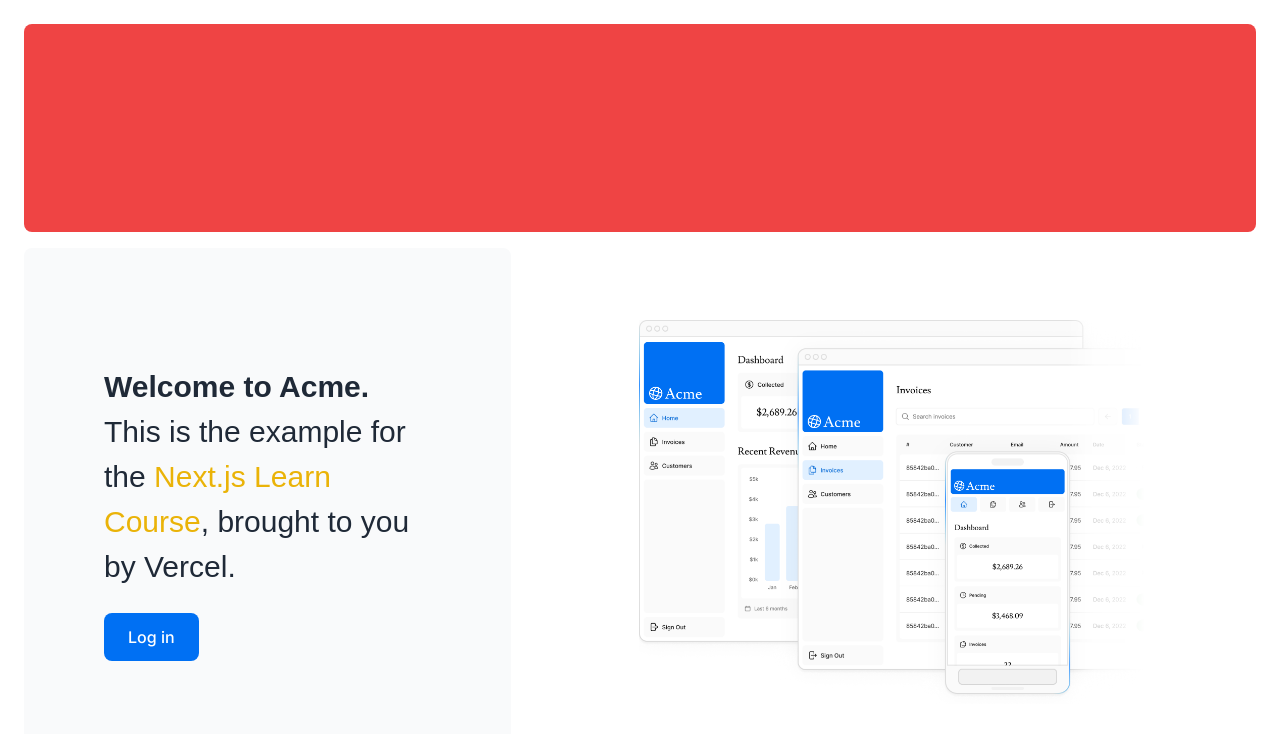
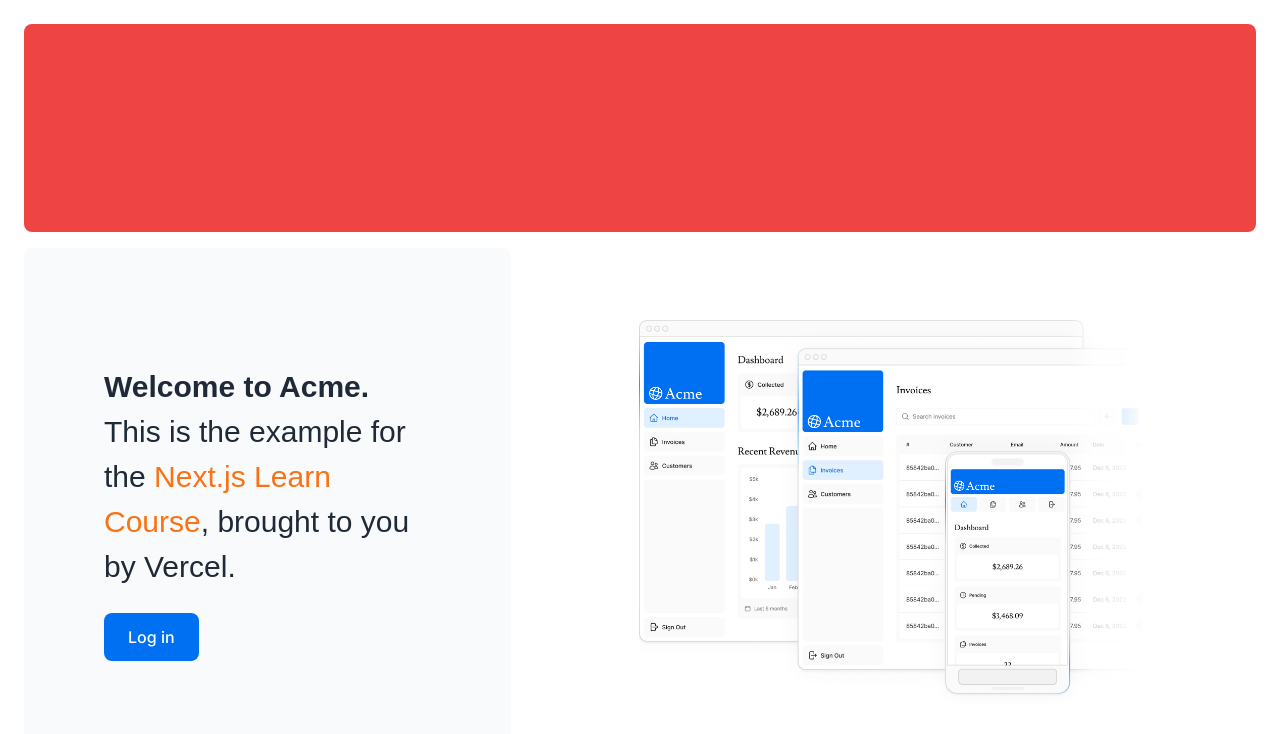
Before and after one commit to ces-tuanbui/lost_pixel_test_1, a Next.js app: page / in a window 1280 px wide. Shown: the top 734 px of the page. Built offline with nearby package versions, Linux system fonts and the light colour scheme; a web font is replaced by a local one.

Commit message:
commit B_21

```diff
--- a/app/page.tsx
+++ b/app/page.tsx
@@ -15,7 +15,7 @@ export default function Page() {
             className={`${lusitana.className} text-xl text-gray-800 md:text-3xl md:leading-normal`}
           >
             <strong>Welcome to Acme.</strong> This is the example for the{" "}
-            <a href="https://nextjs.org/learn/" className="text-yellow-500">
+            <a href="https://nextjs.org/learn/" className="text-orange-500">
               Next.js Learn Course
             </a>
             , brought to you by Vercel.
```
